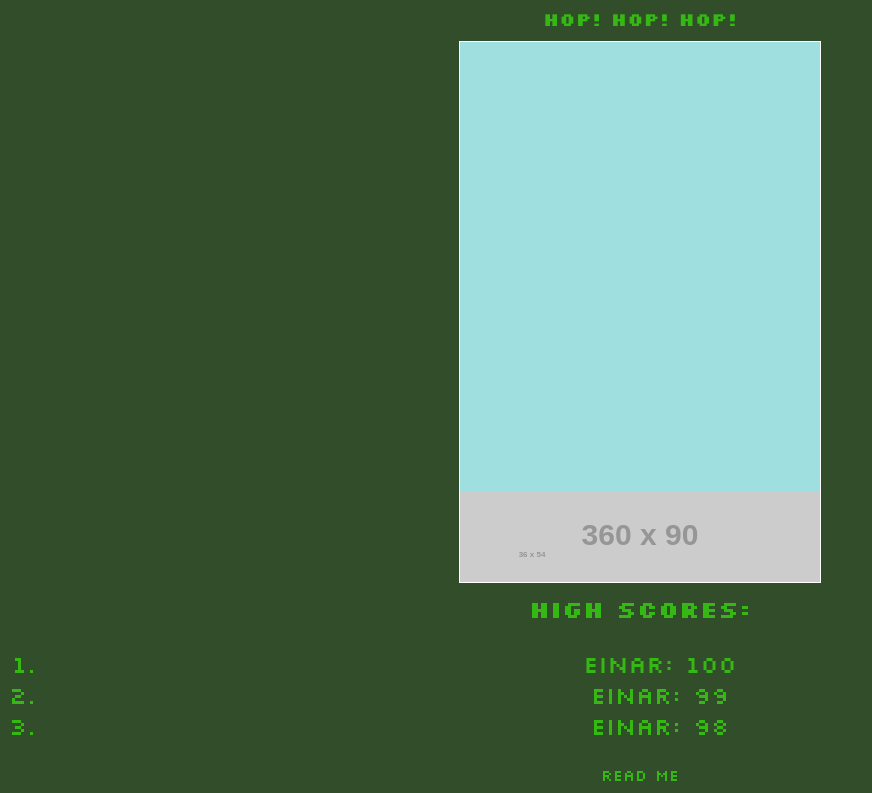
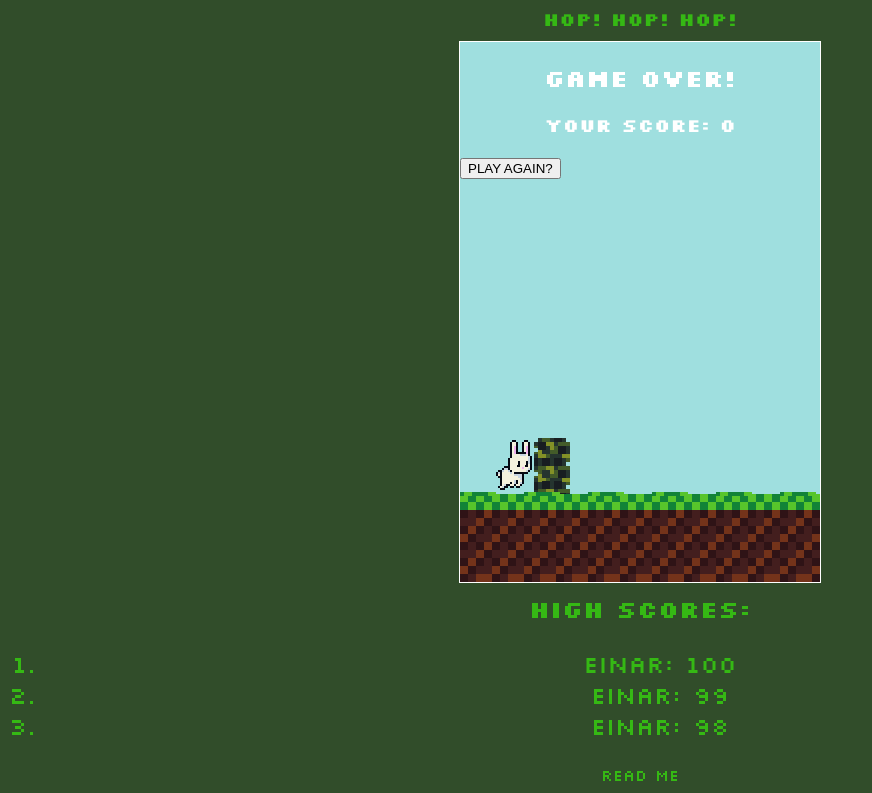
Before and after one commit to eskres/hop-little-bunny, a plain HTML site: page index.html in a window 1280 px wide. Shown: the part 95-888 px from the top of the page, without its empty margins (0-872 px from the left). Drawn offline with nearby package versions, Linux system fonts and the light colour scheme; placeholder pictures from the web are drawn by us.

Commit message:
Collision detection, some artwork and initial scoring system added

```diff
--- a/css/style.css
+++ b/css/style.css
@@ -4,7 +4,7 @@ html{
     font-family: 'Silkscreen', cursive;
     background-color: rgba(13, 46, 5, 0.85)
 }
-h1, h2, h3{
+h1, h2, h3, h4{
     max-width: 360px;
     margin: 10px auto;
     color: #35b814;
@@ -17,6 +17,7 @@ h1, h2, h3{
     margin: 0 auto;
     background-color: #9fdfdf;
     border: 1px solid white;
+    z-index: -1;
 }
 #high-scores>ol{
     position: relative;
@@ -30,3 +31,9 @@ footer>a{
     color: #35b814;
     text-decoration: none;
 }
+#game-container>h2, #game-container>h3, #game-container>h4{
+    max-width: 360px;
+    margin: 20px auto;
+    color: white;
+    text-align: center;
+}
--- a/js/main.js
+++ b/js/main.js
@@ -2,40 +2,47 @@
 const gme = $('#game-container');
 
 // Assign variables to image asset sources
-const bunnySrc = "https://via.placeholder.com/50";
-const fgSrc = "https://via.placeholder.com/360x90";
-const obsSrc = "https://via.placeholder.com/36x54 ";
+const bunnySrc = "images/bunny.png";
+const fgSrc = "images/fg.png";
+const obsSrc = "images/obs.png";
 
 // Add image assets to DOM
-gme.prepend("<img src='" + fgSrc + "'id='fg'/>");
+gme.prepend("<img src='" + fgSrc + "'id='fg' width='360' height='90'/>");
 gme.prepend("<img src='" + bunnySrc + "'id='bunny'/>");
 
 // Get image assets and assign to variables
 const bunny = $('#bunny');
 const fg = $('#fg');
 
+console.log(fg.height());
+console.log(fg.width());
+
 const gmeW = gme.width();
 const ground = fg.height();
+let growth = 0;
+let score = 0;
+let stop = false;
 let bnyX = 24;
-let bnyY = ground;
+let bnyY = ground-4;
 let obsX = gmeW-36;
 let speed = 6000;
-
+//
 fg.css({"position":"absolute",
         "bottom":"0",
-        "left":"0"});
-
+        "left":"0",
+        "z-index": 1});
 bunny.css({"position":"absolute",
         "bottom":bnyY,
-        "left":bnyX});
-
+        "left":bnyX,
+        "z-index":1});
+//
 function hop() {
-    $(document).off("keydown");
-    bnyY += 120;
+    $('body').off("keydown");
+    bnyY += 180;
     bnyX += 120;
-    bunny.animate({'bottom': bnyY, "left": bnyX}, 400, 'easeInBack', function() {
-        bnyY = ground;
-        bunny.animate({'bottom': bnyY}, 1200, 'easeOutBounce', function() {
+    bunny.animate({'bottom': bnyY, "left": bnyX}, 600, 'easeInBack', function() {
+        bnyY = ground-4;
+        bunny.animate({'bottom': bnyY}, 2000, 'easeOutBounce', function() {
         });
         setTimeout(listen, 900);
         if (bnyX > 24) {
@@ -44,7 +51,7 @@ function hop() {
         }
     });
 };
-
+//
 function obstacles(){
     img = $("<img/>",{
         id: "obs",
@@ -53,22 +60,56 @@ function obstacles(){
     gme.append(img);
     const obs = $('#obs');
     obs.css({"position":"absolute",
-            "bottom":ground,
-            "left": obsX});
+            "bottom": (ground-70) + growth,
+            "left": obsX,
+            "z-index": -1});
     obs.animate({'left': 0}, speed, "linear", function(){
         obs.remove();
+        if (speed > 2000) {
+            speed -= 200;
+            growth += 6;
+        }
+        score += 10;
         obstacles();
     });
-    if (speed > 2000) {
-        speed -= 200;
-    } else {
-        obs.stop();
-        alert("GAME OVER!");
+
+}
+//
+function positions() {
+    let id = setInterval(getPos, 10);
+    function getPos() {
+        bnyPosX = bunny.position().left;
+        bnyPosY = bunny.position().top;
+        obsPosX = $('#obs').position().left;
+        obsPosY = $('#obs').position().top;
+        if ((bnyPosX + 50) >= obsPosX && (bnyPosY + 50) >= obsPosY && bnyPosX <= (obsPosX + 36)) {
+            gameOver();
+            clearInterval(id);
+        }
     }
 }
+//
+function gameOver() {
+    $('#obs').stop(true);
+    bunny.stop(true);
+    bunny.animate({"bottom": 0}, 600, "easeInBack");
+    stop = true;
+    listen();
+    // localStorage.setItem("test", score);
+    // console.log(localStorage.getItem("test"));
+    // Display game over message, final score + play again button
+    gme.append("<h2>GAME OVER!</h2>" + "<h3>YOUR SCORE: " + score + "</h3>" + "<button type='button' id='play'>PLAY AGAIN?</button>");
+    $(document).on("click", "#play", function(){
+        console.log("test");
+    });
+}
+//
+function listen() {
+    if (stop === false) {
+        $('body').on("keydown", hop);
+    }
 
-function listen() {
-    $(document).keydown(hop);
 }
+positions();
 listen();
 obstacles();
```
Also changed, not shown: index.html (+2 -0 lines), images/bunny.png (added), images/fg.png (added), images/obs.png (added), 1 other file.
